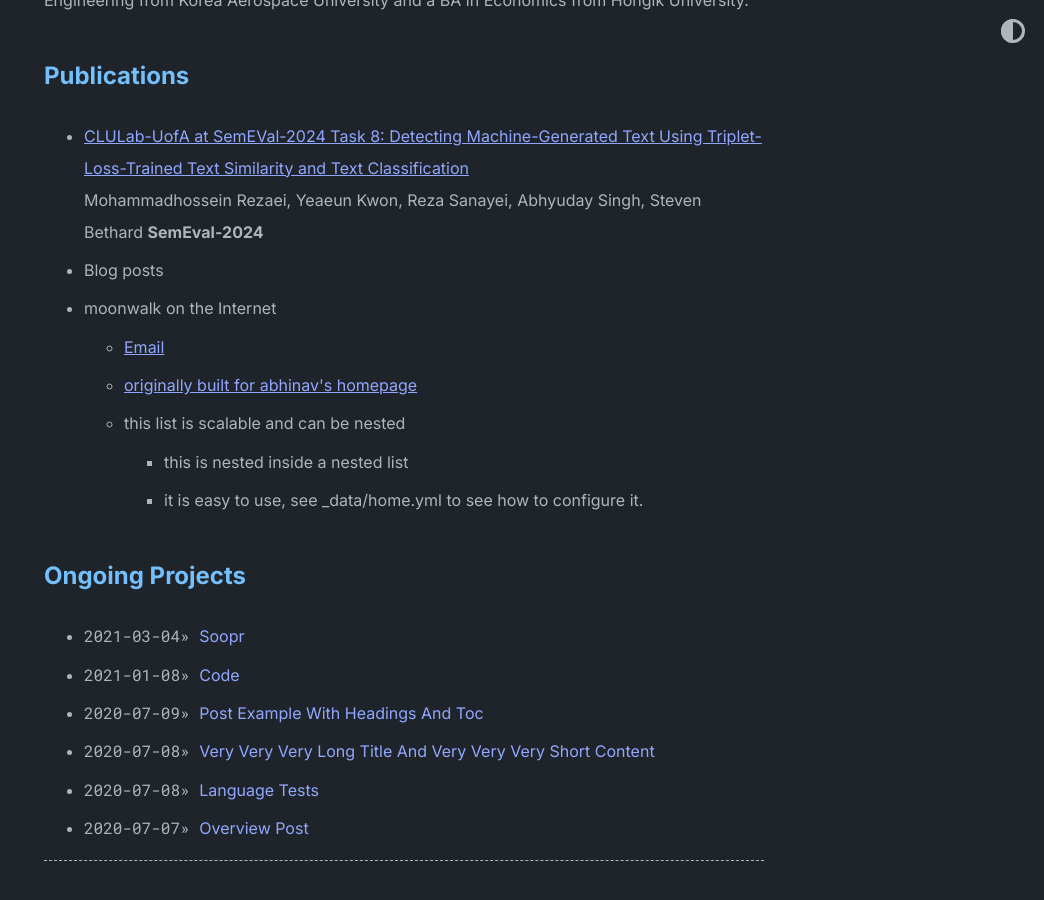
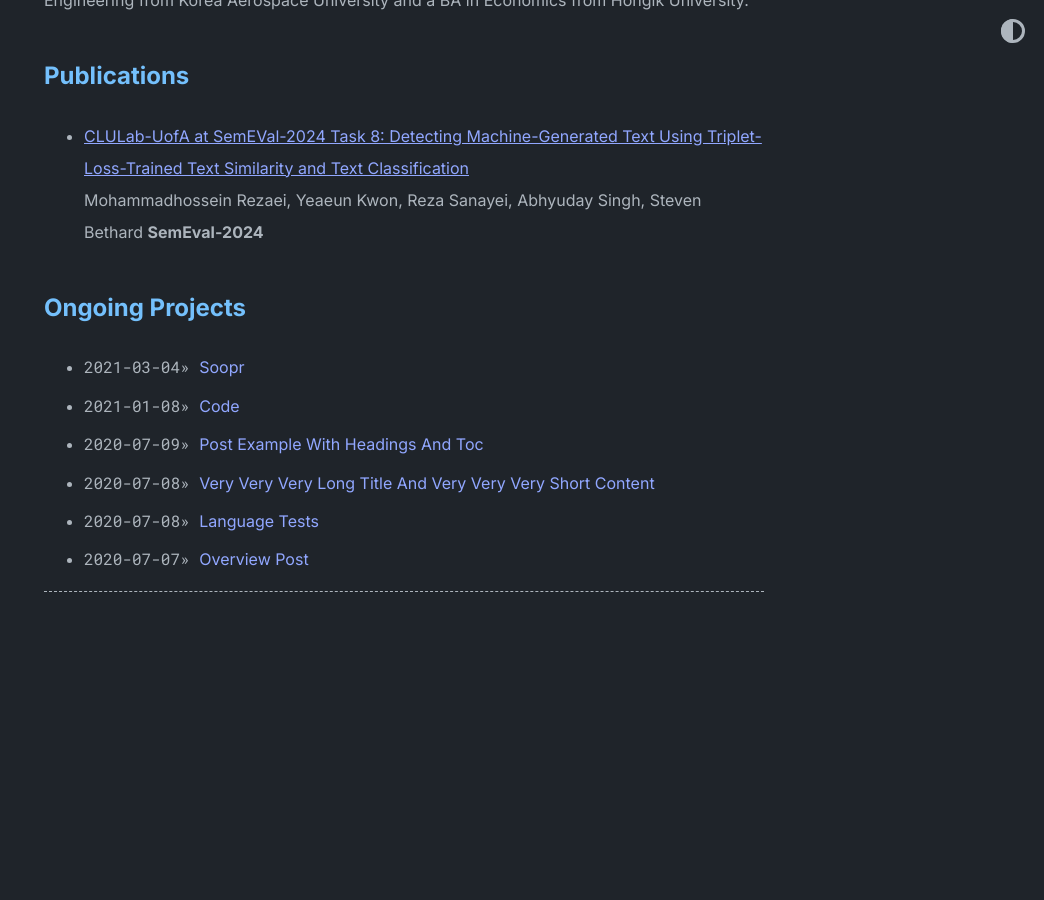
Before and after one commit to yeaeunkwon/yeaeunkwon.github.io, a Jekyll site: the page built from index.md, in a window 1280 px wide and 900 px high, scrolled down 882 px. Shown: the whole window, without its empty margins (236-1280 px from the left). Built offline with Jekyll 4.4.1, drawn with Linux system fonts in a browser that asks for light colours; after the commit the page ends 1598 px from its top, so only the background shows below that.

Commit message:
Update home.yml

```diff
--- a/_data/home.yml
+++ b/_data/home.yml
@@ -15,24 +15,8 @@
     author: Mohammadhossein Rezaei, Yeaeun Kwon, Reza Sanayei, Abhyuday Singh, Steven Bethard
     publisher: <b>SemEval-2024</b>
 
-  - title: Blog posts
-    post_list: false
-    url: false
-
-  - title: moonwalk on the Internet
-    url: false
-    entries:
-      - title: Email
-        url: https://github.com/abhinavs/moonwalk
-
-      - title: originally built for abhinav's homepage
-        url: https://www.abhinav.co
-
-      - title: this list is scalable and can be nested
-        url: false
-        entries:
-          - title: this is nested inside a nested list
-            url: false
-
-          - title: it is easy to use, see _data/home.yml to see how to configure it.
-            url: false
+ongoing_projects:
+  - title: "CLULab-UofA at SemEVal-2024 Task 8: Detecting Machine-Generated Text Using Triplet-Loss-Trained Text Similarity and Text Classification"
+    url: https://aclanthology.org/2024.semeval-1.215
+    author: Mohammadhossein Rezaei, Yeaeun Kwon, Reza Sanayei, Abhyuday Singh, Steven Bethard
+    publisher: <b>SemEval-2024</b>
```
